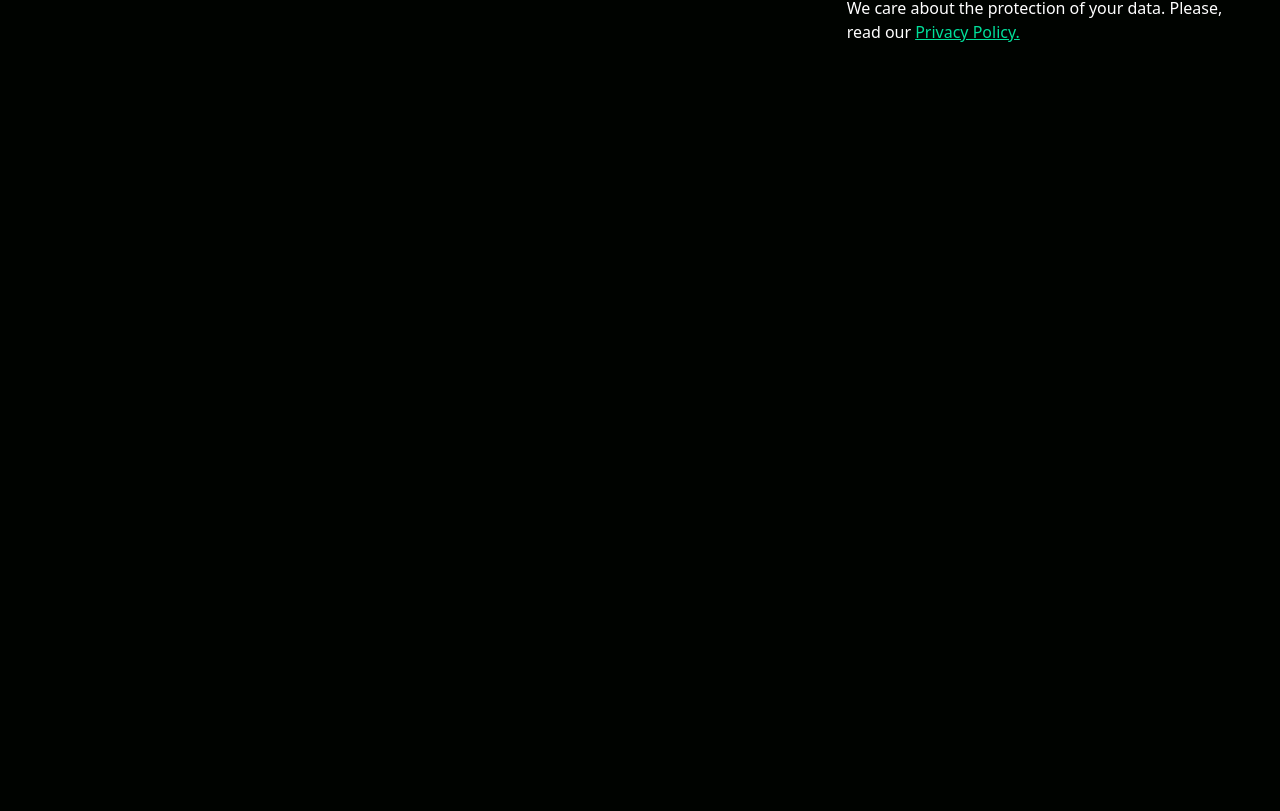
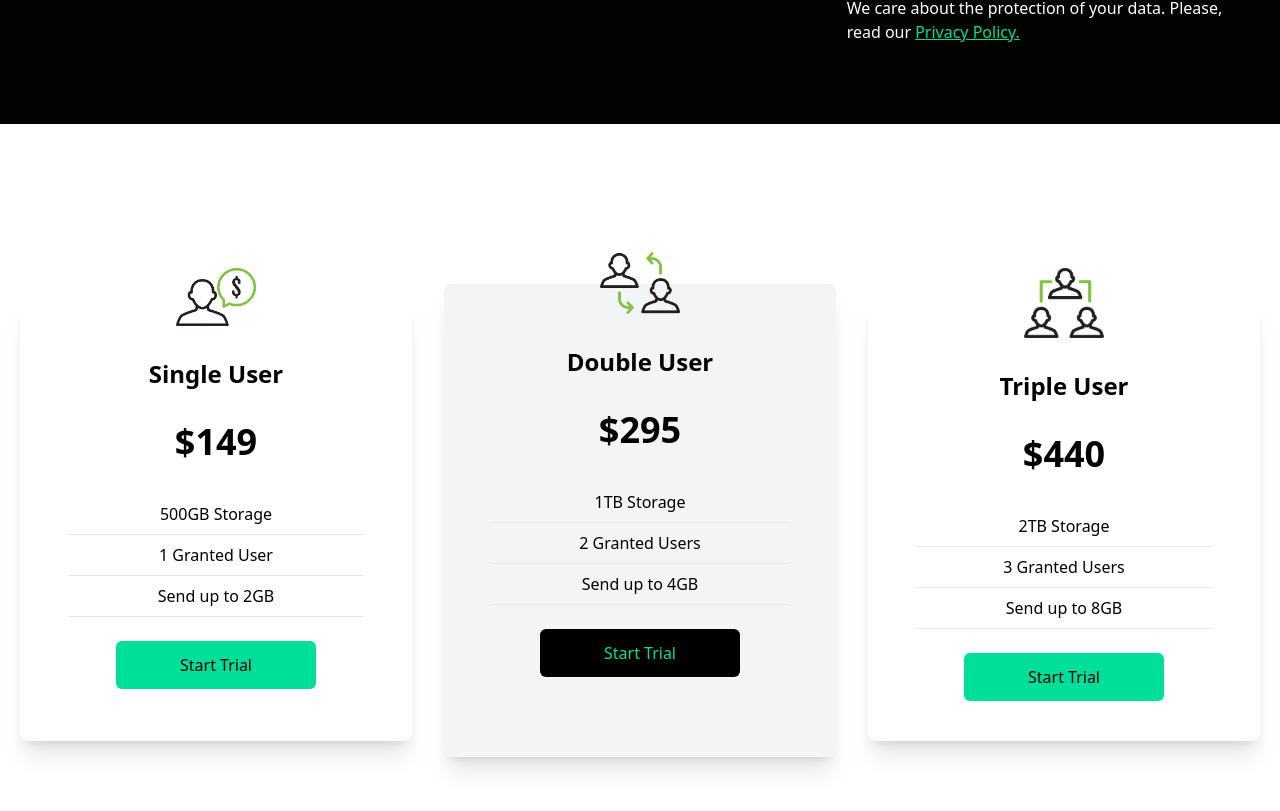
Before and after one commit to CMT94/business-data-app, a React (Create React App) app: page / in a window 1280 px wide. Shown: the part 1557-2368 px from the top of the page. Before the commit the page ends 1681 px from the top, so only its background shows below. Built offline with nearby package versions, Linux system fonts and the light colour scheme.

Commit message:
Services section w Card component done

```diff
--- a/src/App.js
+++ b/src/App.js
@@ -4,6 +4,7 @@ import Navbar from "./components/Navbar";
 import Hero from "./components/Hero";
 import Analytics from "./components/Analytics";
 import Newsletter from "./components/Newsletter";
+import Services from "./components/Services";
 
 const App = () => {
   return (
@@ -12,6 +13,7 @@ const App = () => {
       <Hero />
       <Analytics />
       <Newsletter />
+      <Services />
     </React.Fragment>
   );
 };
--- /dev/null
+++ b/src/components/Services.jsx
@@ -0,0 +1,52 @@
+import React from "react";
+
+import SingleUser from "../assets/single.png";
+import DoubleUser from "../assets/double.png";
+import TripleUser from "../assets/triple.png";
+
+import Card from "./ui/Card";
+
+const services = [
+  {
+    id: "s1",
+    title: "Single user",
+    options: ["500GB Storage", "1 Granted User", "Send up to 2GB"],
+    price: 149,
+    image: SingleUser,
+  },
+  {
+    id: "s2",
+    title: "Double user",
+    options: ["1TB Storage", "2 Granted Users", "Send up to 4GB"],
+    price: 295,
+    image: DoubleUser,
+  },
+  {
+    id: "s3",
+    title: "Triple user",
+    options: ["2TB Storage", "3 Granted Users", "Send up to 8GB"],
+    price: 440,
+    image: TripleUser,
+  },
+];
+
+const Services = () => {
+  return (
+    <div className="w-full py-[10rem] px-4 bg-white">
+      <div className="max-w-[1240px] mx-auto grid md:grid-cols-3 gap-8">
+        {services.map((service, serviceIndex) => (
+          <Card
+            key={service.id}
+            index={serviceIndex}
+            image={service.image}
+            title={service.title}
+            price={service.price}
+            options={service.options}
+          />
+        ))}
+      </div>
+    </div>
+  );
+};
+
+export default Services;
--- /dev/null
+++ b/src/components/ui/Card.jsx
@@ -0,0 +1,46 @@
+import React from "react";
+
+import CallToActionButton from "./CallToActionButton";
+
+const Card = (props) => {
+  const { index, image, title, price, options } = props;
+  return (
+    <div
+      className={`w-full shadow-xl ${
+        index === 1 ? "bg-gray-100" : ""
+      } flex flex-col p-4 ${
+        index === 1 ? "md:my-0 my-8" : "my-4"
+      } rounded-lg hover:scale-105 duration-300`}
+    >
+      <img
+        className="w-20 mx-auto mt-[-3rem] bg-transparent"
+        src={image}
+        alt={title}
+      />
+      <h2 className="text-2xl font-bold capitalize text-center py-8">
+        {title}
+      </h2>
+      <p className="text-center text-4xl font-bold">${price}</p>
+
+      <div className="text-center font-medium">
+        {options.map((option, optionIndex) => (
+          <p
+            key={optionIndex}
+            className={`py-2 border-b mx-8 ${optionIndex === 0 ? "mt-8" : ""}`}
+          >
+            {option}
+          </p>
+        ))}
+      </div>
+
+      <CallToActionButton
+        bgColor={index === 1 ? "bg-black" : undefined}
+        textColor={index === 1 ? "text-[#00df9a]" : undefined}
+      >
+        Start Trial
+      </CallToActionButton>
+    </div>
+  );
+};
+
+export default Card;
```
